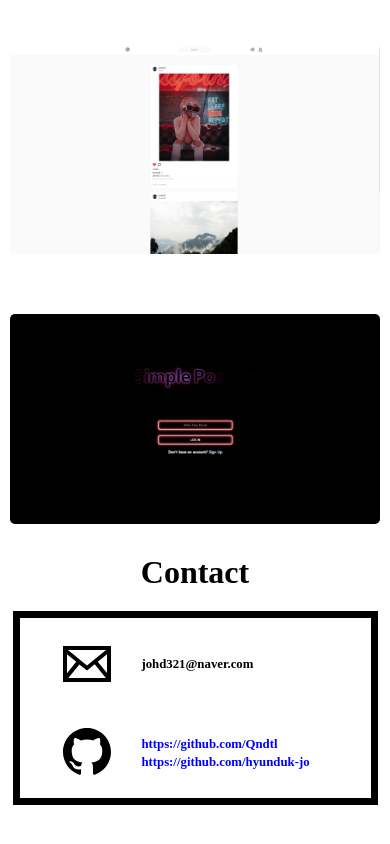
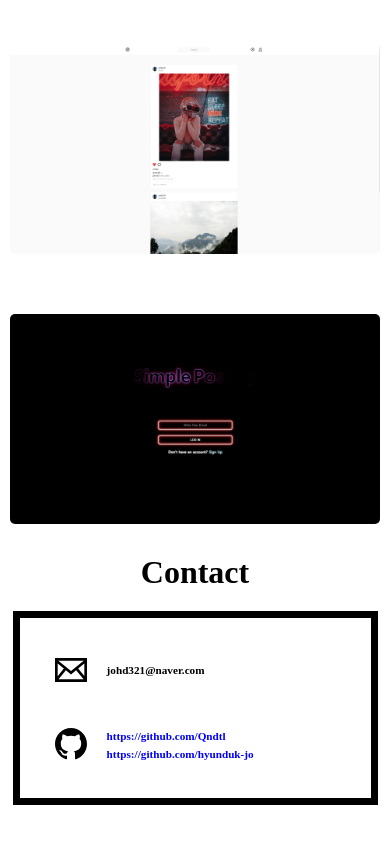
Before and after one commit to Qndtl/Portfolio_V2, a plain HTML site: page index.html in a window 390 px wide. Shown: the part 1728-2572 px from the top of the page. Drawn offline with Linux system fonts and the light colour scheme.

Commit message:
fix style

```diff
--- a/media.css
+++ b/media.css
@@ -76,23 +76,27 @@
     margin-top: 20px;
   }
   .email span {
-    font-size: 0.8rem;
+    font-size: 0.7rem;
     font-weight: 600;
   }
   .github span {
-    font-size: 0.8rem;
+    font-size: 0.7rem;
     font-weight: 600;
   }
   .email svg {
-    margin-right: 30px;
+    margin-right: 20px;
+    width: 32px;
+    height: 32px;
   }
   .github svg {
-    margin-right: 30px;
+    margin-right: 20px;
+    width: 32px;
+    height: 32px;
   }
   .email {
-    width: 75%;
+    width: 80%;
   }
   .github {
-    width: 75%;
+    width: 80%;
   }
 }
--- a/style.css
+++ b/style.css
@@ -291,13 +291,13 @@ li:hover {
 }
 
 .card:first-child {
-  background-image: url("https://github.com/Qndtl/Portfolio_V2/blob/master/images/projectImg/lolrecord/firstpage.JPG?raw=true");
+  background-image: url("images/projectImg/lolrecord/firstpage.JPG");
   background-size: cover;
   background-repeat: no-repeat;
   background-position: center;
 }
 .card:nth-child(2) {
-  background-image: url("https://github.com/Qndtl/Portfolio_V2/blob/master/images/projectImg/lolrecord/firstpage.JPG?raw=true");
+  background-image: url("images/projectImg/fourtop/4tophome.PNG");
   background-size: cover;
   background-repeat: no-repeat;
   background-position: center;
```
